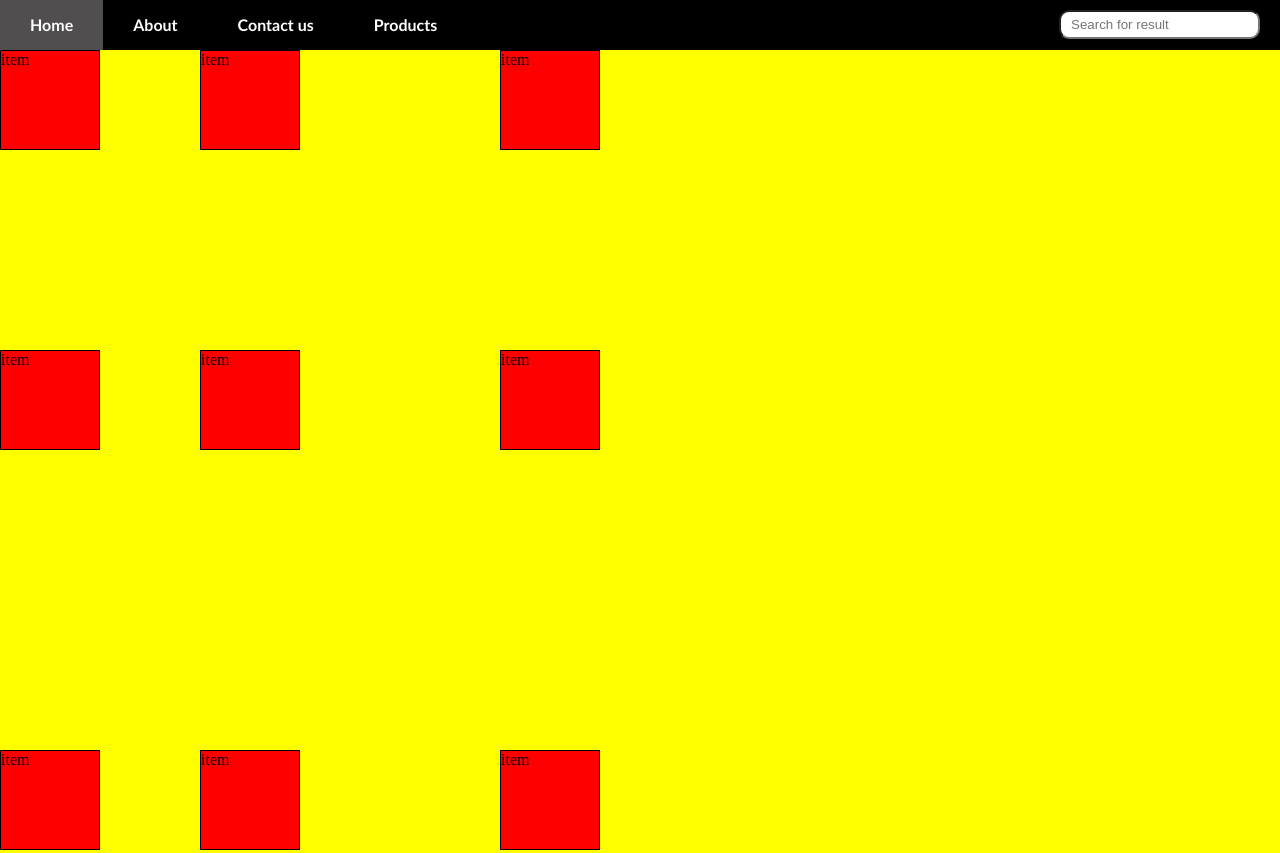
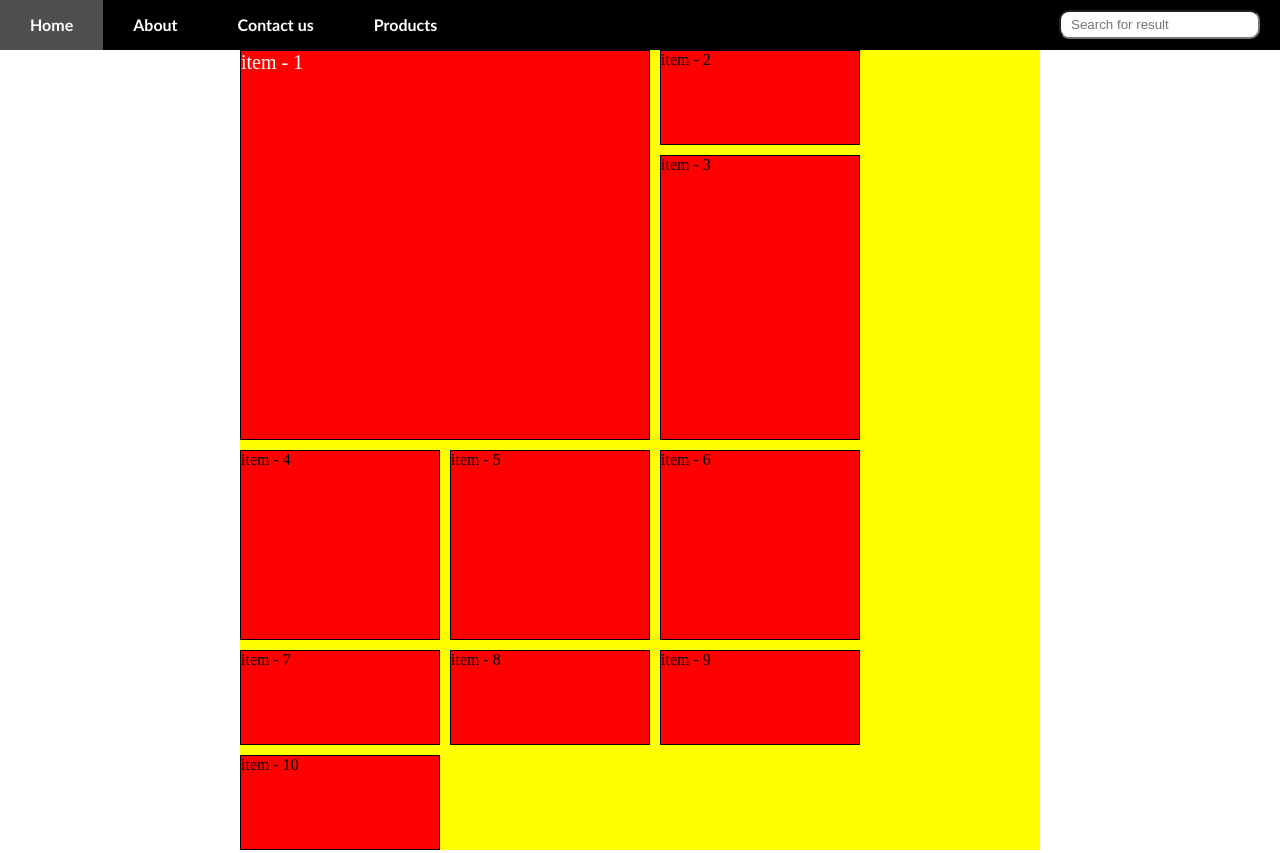
Before and after one commit to pixel8cloud/html-css-javascript, a plain HTML site: page main.html in a window 1280 px wide. Shown: the top 853 px of the page. Drawn offline with Linux system fonts and the light colour scheme.

Commit message:
video 28

```diff
--- a/main.css
+++ b/main.css
@@ -56,20 +56,37 @@ nav ul li:hover {
 
 .container {
   background: yellow;
+  width: 800px;
+  height: 800px;
   display: grid;
+  margin: auto;
 
   /* divide elements into columns */
-  grid-template-columns: 100px 200px 100px;
+  grid-template-columns: repeat(3, 200px);
 
-  grid-template-rows: 200px 300px 200px 100px;
+  grid-template-rows: 1fr 3fr 2fr 1fr 1fr;
 
   /* insert some space between elements */
-  gap: 100px;
+  gap: 10px;
+  /* column-gap: 20px;
+  row-gap: 40px; */
 }
 
 .class-test {
   background: red;
-  width: 100px;
   border: 1px solid black;
-  height: 100px;
 }
+
+.class-1 {
+  font-size: 20px;
+  color: white;
+  grid-column: 1 / span 2;
+  /* grid-column-start: 1;
+  grid-column-end: 3; */
+
+  grid-row: 1 / span 2;
+  /* grid-row-start: 1;
+  grid-row-end: 3; */
+
+  grid-column:1/ auto 2;
+}
--- a/main.html
+++ b/main.html
@@ -26,16 +26,16 @@
       </div>
     </nav>
     <div class="container">
-      <div class="class-1 class-test">item</div>
-      <div class="class-2 class-test">item</div>
-      <div class="class-3 class-test">item</div>
-      <div class="class-4 class-test">item</div>
-      <div class="class-5 class-test">item</div>
-      <div class="class-6 class-test">item</div>
-      <div class="class-7 class-test">item</div>
-      <div class="class-8 class-test">item</div>
-      <div class="class-9 class-test">item</div>
-      <div class="class-10 class-test">item</div>
+      <div class="class-1 class-test">item - 1</div>
+      <div class="class-2 class-test">item - 2</div>
+      <div class="class-3 class-test">item - 3</div>
+      <div class="class-4 class-test">item - 4</div>
+      <div class="class-5 class-test">item - 5</div>
+      <div class="class-6 class-test">item - 6</div>
+      <div class="class-7 class-test">item - 7</div>
+      <div class="class-8 class-test">item - 8</div>
+      <div class="class-9 class-test">item - 9</div>
+      <div class="class-10 class-test">item - 10</div>
     </div>
   </body>
 </html>
```
